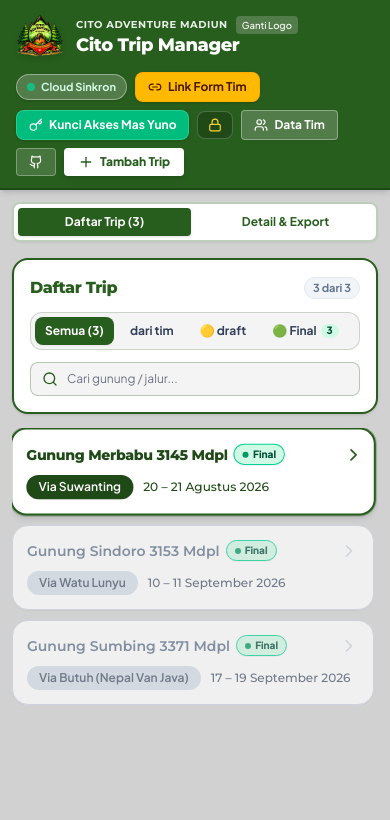
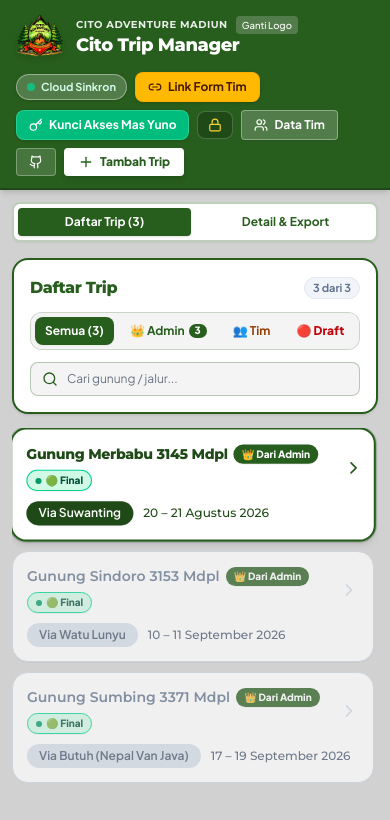
Before and after one commit to wayanrosyid-oss/cito-arsip-manager, a React (Vite) app: page / in a window 390 px wide. Shown: the top 820 px of the page. Built offline with nearby package versions, Linux system fonts and the light colour scheme; no server answers; the database is empty.

Commit message:
Add files via upload

```diff
--- a/src/App.tsx
+++ b/src/App.tsx
@@ -57,7 +57,7 @@
   });
   const [filterStatus, setFilterStatus] = useState<string>('Semua');
   const [searchQuery, setSearchQuery] = useState('');
-  const [tripStatusFilter, setTripStatusFilter] = useState<'semua' | 'tim' | 'draft' | 'final'>('semua');
+  const [tripStatusFilter, setTripStatusFilter] = useState<'semua' | 'admin' | 'tim' | 'draft' | 'final'>('semua');
   const [cloudStatus, setCloudStatus] = useState<'synced' | 'syncing' | 'offline'>('synced');
   const [viewMode, setViewMode] = useState<'admin' | 'tim'>(() => {
     if (typeof window === 'undefined') return 'tim';
@@ -170,17 +170,19 @@
         // Combined safe dataset (sorted by departure date)
         const mergedTrips = sortTripsByDepartureDate([...validCloudTrips, ...localPendingTrips]);
 
-        // Detect newly incoming drafts from team (real-time alert)
-        const incomingDrafts = mergedTrips.filter((t) => t.is_draft && !knownDraftIdsRef.current.has(t.id));
-        if (incomingDrafts.length > 0) {
+        // Detect newly incoming drafts specifically submitted by the TEAM (real-time alert)
+        const incomingTeamDrafts = mergedTrips.filter(
+          (t) => t.is_draft && t.from_team && !knownDraftIdsRef.current.has(t.id)
+        );
+        if (incomingTeamDrafts.length > 0) {
           // Add to known drafts
-          incomingDrafts.forEach((t) => knownDraftIdsRef.current.add(t.id));
+          incomingTeamDrafts.forEach((t) => knownDraftIdsRef.current.add(t.id));
 
           // If not initial fetch, trigger sound and un-dismiss banner
           if (!isInitialFetch) {
             playIncomingDraftChime();
             setIsDraftBannerDismissed(false);
-            const latest = incomingDrafts[0];
+            const latest = incomingTeamDrafts[0];
             showToast(`🔔 Draf baru masuk dari tim: ${latest.nama_gunung} (${latest.jalur})!`);
           }
         }
@@ -237,14 +239,20 @@
 
   const handleSaveTrip = (savedTrip: Trip) => {
     unrecordDeletedTripId(savedTrip.id);
+    // Mark as already known so local admin draft saves never trigger incoming team alert
+    knownDraftIdsRef.current.add(savedTrip.id);
+
     const exists = trips.some((t) => t.id === savedTrip.id);
     let updated: Trip[];
+    const authorTag = savedTrip.from_team ? '(Draf Tim)' : '(Dari Admin)';
     if (exists) {
       updated = trips.map((t) => (t.id === savedTrip.id ? savedTrip : t));
-      showToast(`Trip ${savedTrip.nama_gunung} berhasil diperbarui (Tersinkron ke Cloud)`);
+      const statusText = savedTrip.is_draft ? '🔴 Draft diperbarui' : '🟢 Trip diperbarui';
+      showToast(`${statusText} ${authorTag}: ${savedTrip.nama_gunung} (Tersinkron ke Cloud)`);
     } else {
       updated = [savedTrip, ...trips];
-      showToast(`Trip ${savedTrip.nama_gunung} berhasil ditambahkan (Tersinkron ke Cloud)`);
+      const statusText = savedTrip.is_draft ? '🔴 Draft baru tersimpan' : '🟢 Trip baru ditambahkan';
+      showToast(`${statusText} ${authorTag}: ${savedTrip.nama_gunung} (Tersinkron ke Cloud)`);
     }
     updated = sortTripsByDepartureDate(updated);
     setTrips(updated);
@@ -325,7 +333,8 @@
 
   // Filter & Search
   const filteredTrips = trips.filter((t) => {
-    // 1. Status Filter Khusus Admin (Semua, Dari Tim, Draft, Final)
+    // 1. Status Filter Khusus Admin (Semua, Dari Admin, Dari Tim, Draft, Final)
+    if (tripStatusFilter === 'admin' && t.from_team) return false;
     if (tripStatusFilter === 'tim' && !t.from_team) return false;
     if (tripStatusFilter === 'draft' && !t.is_draft) return false;
     if (tripStatusFilter === 'final' && t.is_draft) return false;
@@ -344,7 +353,9 @@
     return matchesFilter && matchesSearch;
   });
 
+  const adminTrips = trips.filter((t) => !t.from_team);
   const draftTrips = trips.filter((t) => t.is_draft);
+  const teamDraftTrips = trips.filter((t) => t.is_draft && t.from_team);
   const teamTrips = trips.filter((t) => t.from_team);
   const finalTrips = trips.filter((t) => !t.is_draft);
   const activeTrip = trips.find((t) => t.id === selectedTripId) || filteredTrips[0] || null;
@@ -504,11 +515,21 @@
         onOpenAddModal={handleOpenAddModal}
         onOpenGithubGuide={() => setIsGithubGuideOpen(true)}
         tripCount={trips.length}
-        draftCount={draftTrips.length}
+        draftCount={teamDraftTrips.length}
         onScrollToDrafts={() => {
           setIsDraftBannerDismissed(false);
-          if (draftTrips.length > 0) {
-            setSelectedTripId(draftTrips[0].id);
+          setTripStatusFilter('tim');
+          if (teamDraftTrips.length > 0) {
+            setSelectedTripId(teamDraftTrips[0].id);
+            setMobileTab('detail');
+          }
+        }}
+        adminDraftCount={trips.filter((t) => !t.from_team && t.is_draft).length}
+        onScrollToAdminDrafts={() => {
+          setTripStatusFilter('draft');
+          const myDraft = trips.find((t) => !t.from_team && t.is_draft);
+          if (myDraft) {
+            setSelectedTripId(myDraft.id);
             setMobileTab('detail');
           }
         }}
@@ -523,8 +544,8 @@
 
       {/* Main Content Layout */}
       <main className="flex-1 max-w-7xl w-full mx-auto p-3 sm:p-5 md:p-6 flex flex-col">
-        {/* Titik 2: Banner Notifikasi Cepat di Bagian Paling Atas Layar (Header Dashboard) */}
-        {draftTrips.length > 0 && !isDraftBannerDismissed && (
+        {/* Titik 2: Banner Notifikasi Cepat di Bagian Paling Atas Layar (Header Dashboard) Khusus Draf Tim */}
+        {teamDraftTrips.length > 0 && !isDraftBannerDismissed && (
           <div className="mb-4 bg-amber-50 border-2 border-amber-400 rounded-2xl p-3 sm:p-4 shadow-sm flex items-center justify-between gap-3 flex-wrap animate-in slide-in-from-top-2 duration-300">
             <div className="flex items-center gap-3">
               <div className="w-10 h-10 rounded-xl bg-amber-500 text-white flex items-center justify-center shrink-0 shadow-xs">
@@ -532,13 +553,13 @@
               </div>
               <div>
                 <div className="text-xs sm:text-sm font-extrabold text-amber-950 flex items-center gap-2 flex-wrap">
-                  <span>📥 Ada {draftTrips.length} Jadwal Baru Masuk dari Tim!</span>
+                  <span>📥 Ada {teamDraftTrips.length} Jadwal Baru Masuk dari Tim!</span>
                   <span className="text-[11px] font-bold text-amber-900 bg-amber-200 px-2.5 py-0.5 rounded-full">
-                    {draftTrips[0].nama_gunung} ({draftTrips[0].jalur})
+                    {teamDraftTrips[0].nama_gunung} ({teamDraftTrips[0].jalur})
                   </span>
                 </div>
                 <p className="text-[11px] text-amber-800 mt-0.5">
-                  Disusun oleh <strong>{draftTrips[0].draf_oleh || 'Tim CITO'}</strong>. Periksa rincian data lalu klik Setujui untuk membuat pamflet & caption.
+                  Disusun oleh <strong>{teamDraftTrips[0].draf_oleh || 'Tim CITO'}</strong>. Periksa rincian data lalu klik Setujui untuk membuat pamflet & caption.
                 </p>
               </div>
             </div>
@@ -546,7 +567,7 @@
             <div className="flex items-center gap-2">
               <button
                 onClick={() => {
-                  setSelectedTripId(draftTrips[0].id);
+                  setSelectedTripId(teamDraftTrips[0].id);
                   setMobileTab('detail');
                 }}
                 className="px-3.5 py-2 bg-[#275d1d] hover:bg-[#1f4a17] text-white text-xs font-bold rounded-lg shadow-xs transition-all cursor-pointer"
@@ -555,9 +576,14 @@
               </button>
               <button
                 onClick={() => {
-                  const approved = { ...draftTrips[0], is_draft: false, from_team: true, updated_at: Date.now() };
+                  const approved = {
+                    ...teamDraftTrips[0],
+                    is_draft: false,
+                    from_team: teamDraftTrips[0].from_team === true,
+                    updated_at: Date.now(),
+                  };
                   handleSaveTrip(approved);
-                  showToast(`Trip ${draftTrips[0].nama_gunung} resmi disetujui & dipublikasikan!`);
+                  showToast(`Trip ${teamDraftTrips[0].nama_gunung} resmi disetujui & dipublikasikan!`);
                 }}
                 className="px-3.5 py-2 bg-emerald-700 hover:bg-emerald-800 text-white text-xs font-bold rounded-lg shadow-xs transition-all cursor-pointer flex items-center gap-1.5"
               >
@@ -630,7 +656,7 @@
                 </span>
               </div>
 
-              {/* Opsi Tombol Status Khusus Mode Admin (dari tim, draft, Final) */}
+              {/* Opsi Tombol Status Khusus Mode Admin (Semua, Dari Admin, Dari Tim, Draft Merah, Final) */}
               <div className="flex items-center gap-1.5 p-1 bg-[#f4f4f4] rounded-xl border border-[#275d1d]/20 overflow-x-auto no-scrollbar">
                 <button
                   type="button"
@@ -646,14 +672,37 @@
 
                 <button
                   type="button"
+                  onClick={() => setTripStatusFilter('admin')}
+                  className={`px-2.5 py-1.5 rounded-lg text-xs font-bold transition-all shrink-0 flex items-center gap-1 cursor-pointer ${
+                    tripStatusFilter === 'admin'
+                      ? 'bg-[#275d1d] text-white shadow-xs'
+                      : 'text-[#275d1d] hover:text-[#1f4a17] hover:bg-slate-200/70'
+                  }`}
+                >
+                  <span>👑 Admin</span>
+                  {adminTrips.length > 0 && (
+                    <span
+                      className={`text-[10px] px-1.5 py-0.2 rounded-full font-extrabold ${
+                        tripStatusFilter === 'admin'
+                          ? 'bg-white/25 text-white'
+                          : 'bg-[#275d1d] text-white'
+                      }`}
+                    >
+                      {adminTrips.length}
+                    </span>
+                  )}
+                </button>
+
+                <button
+                  type="button"
                   onClick={() => setTripStatusFilter('tim')}
                   className={`px-2.5 py-1.5 rounded-lg text-xs font-bold transition-all shrink-0 flex items-center gap-1 cursor-pointer ${
                     tripStatusFilter === 'tim'
                       ? 'bg-amber-600 text-white shadow-xs'
-                      : 'text-slate-700 hover:text-slate-900 hover:bg-slate-200/70'
+                      : 'text-amber-800 hover:text-amber-950 hover:bg-amber-100/70'
                   }`}
                 >
-                  <span>dari tim</span>
+                  <span>👥 Tim</span>
                   {teamTrips.length > 0 && (
                     <span
                       className={`text-[10px] px-1.5 py-0.2 rounded-full font-extrabold ${
@@ -670,19 +719,19 @@
                 <button
                   type="button"
                   onClick={() => setTripStatusFilter('draft')}
-                  className={`px-2.5 py-1.5 rounded-lg text-xs font-bold transition-all shrink-0 flex items-center gap-1 cursor-pointer ${
+                  className={`px-2.5 py-1.5 rounded-lg text-xs font-black transition-all shrink-0 flex items-center gap-1 cursor-pointer ${
                     tripStatusFilter === 'draft'
-                      ? 'bg-amber-500 text-white shadow-xs'
-                      : 'text-slate-700 hover:text-slate-900 hover:bg-slate-200/70'
+                      ? 'bg-red-600 text-white shadow-xs'
+                      : 'text-red-700 hover:text-red-900 hover:bg-red-100/70'
                   }`}
                 >
-                  <span>🟡 draft</span>
+                  <span>🔴 Draft</span>
                   {draftTrips.length > 0 && (
                     <span
-                      className={`text-[10px] px-1.5 py-0.2 rounded-full font-extrabold ${
+                      className={`text-[10px] px-1.5 py-0.2 rounded-full font-black ${
                         tripStatusFilter === 'draft'
                           ? 'bg-white/30 text-white'
-                          : 'bg-amber-200 text-amber-950'
+                          : 'bg-red-500 text-white'
                       }`}
                     >
                       {draftTrips.length}
@@ -696,7 +745,7 @@
                   className={`px-2.5 py-1.5 rounded-lg text-xs font-bold transition-all shrink-0 flex items-center gap-1 cursor-pointer ${
                     tripStatusFilter === 'final'
                       ? 'bg-emerald-700 text-white shadow-xs'
-                      : 'text-slate-700 hover:text-slate-900 hover:bg-slate-200/70'
+                      : 'text-emerald-800 hover:text-emerald-950 hover:bg-slate-200/70'
                   }`}
                 >
                   <span>🟢 Final</span>
--- a/src/components/TripCard.tsx
+++ b/src/components/TripCard.tsx
@@ -53,23 +53,27 @@
             {formatTitle()}
           </h3>
 
-          {/* Badge Dari Tim */}
-          {trip.from_team && (
-            <span className="inline-flex items-center text-[10px] font-extrabold px-2 py-0.5 rounded-full bg-amber-500 text-white shadow-2xs shrink-0">
-              Dari Tim
+          {/* Badge Sumber Pembuat: Dari Tim vs Dari Admin */}
+          {trip.from_team ? (
+            <span className="inline-flex items-center gap-1 text-[10px] font-extrabold px-2 py-0.5 rounded-full bg-amber-500 text-white shadow-2xs shrink-0">
+              👥 Dari Tim
+            </span>
+          ) : (
+            <span className="inline-flex items-center gap-1 text-[10px] font-extrabold px-2 py-0.5 rounded-full bg-[#275d1d] text-white shadow-2xs shrink-0">
+              👑 Dari Admin
             </span>
           )}
 
-          {/* Badge Status Draft vs Final */}
+          {/* Badge Status: Draft (Merah Tegas) vs Final (Hijau) */}
           {trip.is_draft ? (
-            <span className="inline-flex items-center gap-1 text-[10px] font-extrabold px-2 py-0.5 rounded-full bg-amber-100 text-amber-900 border border-amber-400 shadow-2xs shrink-0">
-              <span className="w-1.5 h-1.5 rounded-full bg-amber-500 animate-pulse" />
-              Draft
+            <span className="inline-flex items-center gap-1 text-[10px] font-black px-2 py-0.5 rounded-full bg-red-100 text-red-900 border border-red-500 shadow-2xs shrink-0">
+              <span className="w-1.5 h-1.5 rounded-full bg-red-600 animate-pulse" />
+              🔴 Draft
             </span>
           ) : (
             <span className="inline-flex items-center gap-1 text-[10px] font-extrabold px-2 py-0.5 rounded-full bg-emerald-100 text-emerald-900 border border-emerald-400 shadow-2xs shrink-0">
               <span className="w-1.5 h-1.5 rounded-full bg-emerald-600" />
-              Final
+              🟢 Final
             </span>
           )}
         </div>
--- a/src/components/TripModal.tsx
+++ b/src/components/TripModal.tsx
@@ -1028,27 +1028,27 @@
                 </p>
               </div>
 
-              {/* Opsi 2: Draft */}
+              {/* Opsi 2: Draft (Merah Tegas) */}
               <div
                 onClick={() => setIsDraft(true)}
                 className={`p-3.5 rounded-xl border-2 transition-all cursor-pointer select-none ${
                   isDraft
-                    ? 'bg-amber-50/80 border-amber-500 ring-2 ring-amber-500/20 shadow-xs'
+                    ? 'bg-red-50/90 border-red-500 ring-2 ring-red-500/20 shadow-xs'
                     : 'bg-white border-gray-300 hover:border-gray-400 opacity-70 hover:opacity-100'
                 }`}
               >
                 <div className="flex items-center gap-2">
                   <div className={`w-4 h-4 rounded-full border flex items-center justify-center ${
-                    isDraft ? 'border-amber-500 bg-amber-500' : 'border-gray-400'
+                    isDraft ? 'border-red-500 bg-red-600' : 'border-gray-400'
                   }`}>
                     {isDraft && <div className="w-1.5 h-1.5 rounded-full bg-white" />}
                   </div>
-                  <span className="text-xs sm:text-sm font-extrabold text-amber-950 font-['Montserrat']">
-                    🟡 Draft (Belum Final / Konsep)
+                  <span className="text-xs sm:text-sm font-extrabold text-red-950 font-['Montserrat']">
+                    🔴 Draft (Belum Final / Konsep)
                   </span>
                 </div>
                 <p className="text-[11px] text-gray-600 mt-1.5 leading-relaxed pl-6">
-                  Data masih tentatif atau menunggu konfirmasi. Masuk daftar dengan label <strong>🟡 Draft</strong>.
+                  Data masih tentatif atau menunggu konfirmasi. Masuk daftar dengan label <strong>🔴 Draft</strong>.
                 </p>
               </div>
             </div>
@@ -1065,7 +1065,7 @@
             </button>
 
             <div className="flex items-center gap-2 flex-wrap">
-              {/* Tombol Simpan Cepat sebagai Draft */}
+              {/* Tombol Simpan Cepat sebagai Draft (Merah) */}
               <button
                 type="button"
                 onClick={(e) => {
@@ -1076,9 +1076,9 @@
                     if (form) form.requestSubmit();
                   }, 50);
                 }}
-                className="px-3.5 py-2 text-xs sm:text-sm font-extrabold text-amber-950 bg-amber-200 hover:bg-amber-300 border border-amber-400 rounded shadow-xs transition-all cursor-pointer active:scale-95 flex items-center gap-1.5"
+                className="px-3.5 py-2 text-xs sm:text-sm font-extrabold text-white bg-red-600 hover:bg-red-700 border border-red-700 rounded shadow-xs transition-all cursor-pointer active:scale-95 flex items-center gap-1.5"
               >
-                <span>🟡</span>
+                <span>🔴</span>
                 <span>Simpan sebagai Draft</span>
               </button>
 
@@ -1090,11 +1090,11 @@
                 }}
                 className={`px-5 py-2 text-xs sm:text-sm font-extrabold text-white rounded shadow-md transition-all cursor-pointer active:scale-95 flex items-center gap-1.5 ${
                   isDraft
-                    ? 'bg-amber-600 hover:bg-amber-700'
+                    ? 'bg-red-700 hover:bg-red-800'
                     : 'bg-[#275d1d] hover:bg-[#1f4a17]'
                 }`}
               >
-                <span>{isDraft ? '🟡' : '🟢'}</span>
+                <span>{isDraft ? '🔴' : '🟢'}</span>
                 <span>{tripToEdit ? (isDraft ? 'Simpan Perubahan (Draft)' : 'Simpan Perubahan (Final)') : (isDraft ? 'Simpan Trip (Draft)' : 'Simpan Trip Final')}</span>
               </button>
             </div>
```
Also changed, not shown: src/components/Navbar.tsx (+20 -3 lines), src/components/Toast.tsx (+19 -4 lines), src/components/TripDetail.tsx (+29 -14 lines).
